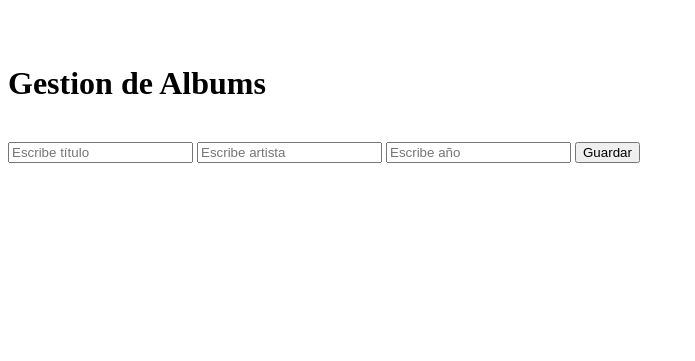
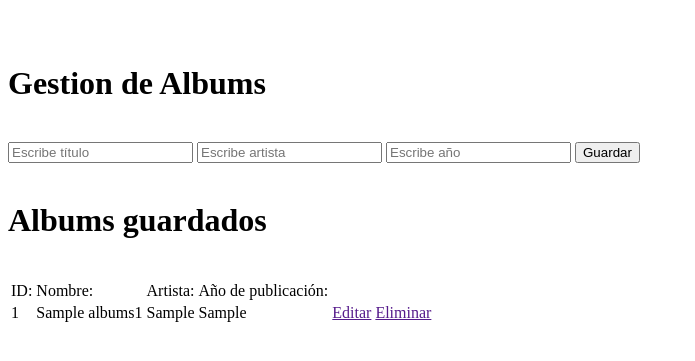
Before and after one commit to adrianastyles/FLASK182, a Flask app: page / in a window 1280 px wide. Shown: the top 361 px of the page, without its empty margins (0-695 px from the left). Run offline with Flask 3, Linux system fonts and the light colour scheme; tables that the repository leaves empty or names only in its code hold one stand-in row (values such as "Sample post"); some libraries are stand-ins or nearby versions.

Commit message:
pract7. Select y procesar datos en vista

```diff
--- a/practica n5/app.py
+++ b/practica n5/app.py
@@ -20,7 +20,12 @@ mysql = MySQL(app)
 @app.route('/')
 
 def index():
-    return render_template('index.html')
+    curSelect=mysql.connection.cursor()
+    curSelect.execute('select * from albums1')
+    consulta = curSelect.fetchall()
+    #print(consulta)
+
+    return render_template('index.html', listAlbums1=consulta)
 
 @app.route('/guardar', methods=['POST'])
 def guardar():
--- a/practica n5/templates/index.html
+++ b/practica n5/templates/index.html
@@ -29,5 +29,32 @@
         <button type="submit"> Guardar </button>
 
     </form>
+
+    <br>
+    <h1>Albums guardados</h1>
+    <br>
+    <table>
+        <thead>
+            <tr>
+                <td>ID:</td>
+                <td>Nombre:</td>
+                <td>Artista:</td>
+                <td>Año de publicación:</td>
+            </tr>
+        </thead>
+        <tbody>
+            {% for album in listAlbums1 %}
+                <tr>
+                   <td>{{album.0}}</td>
+                   <td>{{album.1}}</td>
+                   <td>{{album.2}}</td>
+                   <td>{{album.3}}</td>
+                   <td><a href ="">Editar</a></td>
+                   <td><a href ="">Eliminar</a></td>
+              </tr>
+            {%endfor%}
+        </tbody>
+    </table>
+
 </body>
 </html>
```
